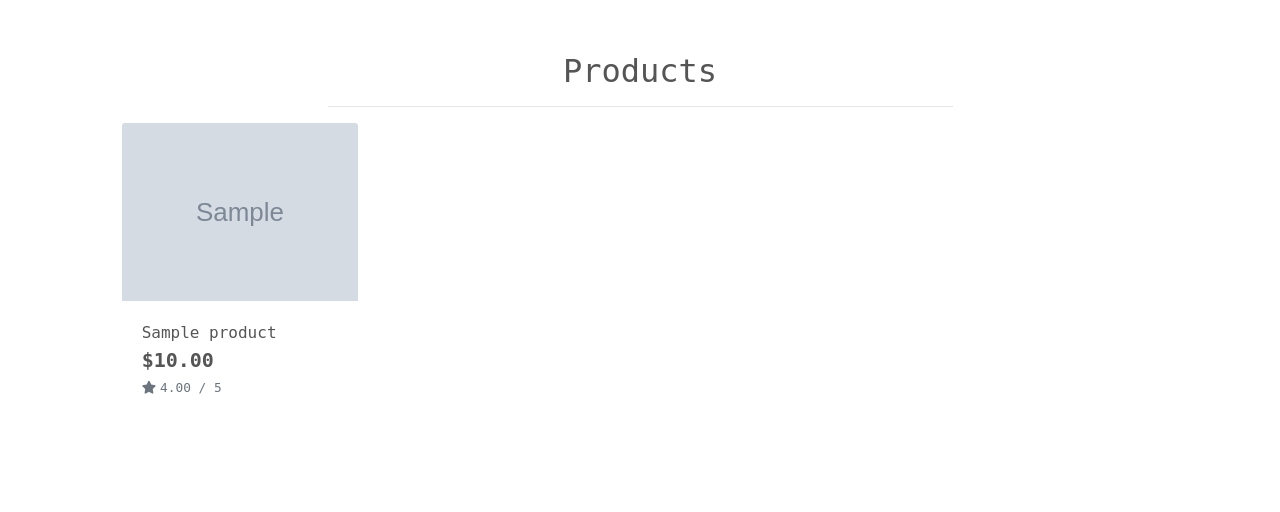
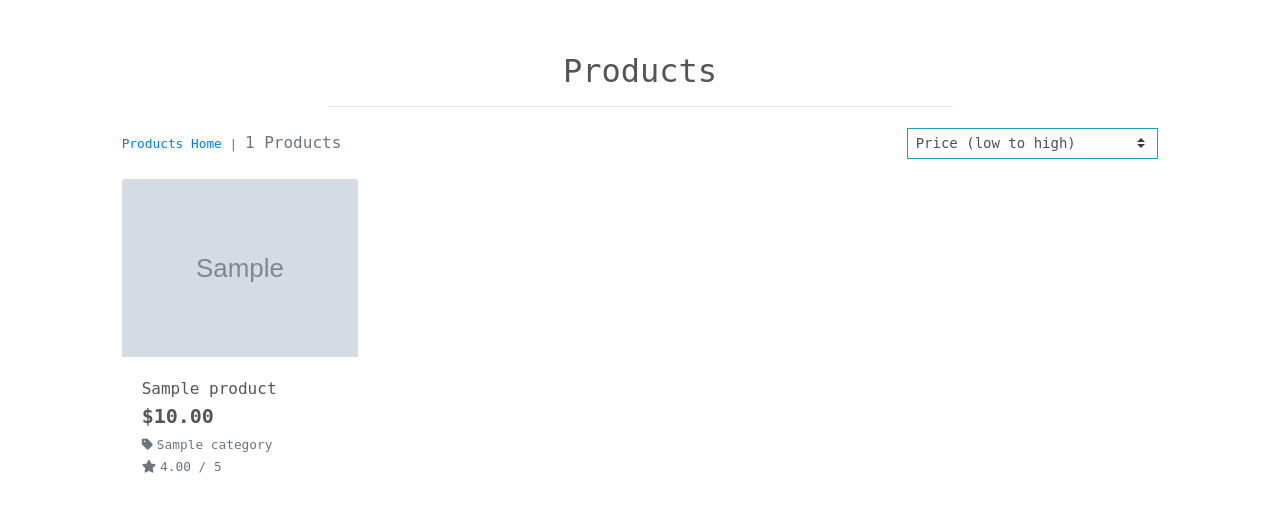
Before and after one commit to Code-Institute-Submissions/crwst, a Django app: a page that uses products/templates/products/products.html in a window 1280 px wide. Shown: the part 128-640 px from the top of the page. Run offline with Django 3.2, Linux system fonts and the light colour scheme; tables that the repository leaves empty hold one stand-in row (values such as "Sample post"); grey boxes marked "Sample" are stand-in pictures; some libraries are stand-ins or nearby versions.

Commit message:
Add product sorting and count to products page

```diff
--- a/products/templates/products/products.html
+++ b/products/templates/products/products.html
@@ -22,7 +22,33 @@
         </div>
         <div class="row">
             <div class="col-10 product-container offset-1">
-                <div class="row mt-1 mb-2"></div>
+                <div class="row mt-1 mb-2">
+                    <!-- Product sort options -->
+                    <div class="col-12 col-md-6 my-auto order-md-last d-flex justify-content-center justify-content-md-end">
+                        <div class="sort-select-wrapper w-50">
+                            <select id="sort-selector" class="custom-select custom-select-sm rounded-0 border border-{% if current_sorting != 'None_None' %}info{% else %}black{% endif %}">
+                                <option value="reset" {% if current_sorting == 'None_None' %}selected{% endif %}>Sort by...</option>
+                                <option value="price_asc" {% if current_sorting == 'price_asc' %}selected{% endif %}>Price (low to high)</option>
+                                <option value="price_desc" {% if current_sorting == 'price_desc' %}selected{% endif %}>Price (high to low)</option>
+                                <option value="rating_asc" {% if current_sorting == 'rating_asc' %}selected{% endif %}>Rating (low to high)</option>
+                                <option value="rating_desc" {% if current_sorting == 'rating_desc' %}selected{% endif %}>Rating (high to low)</option>
+                                <option value="name_asc" {% if current_sorting == 'name_asc' %}selected{% endif %}>Name (A-Z)</option>
+                                <option value="name_desc" {% if current_sorting == 'name_desc' %}selected{% endif %}>Name (Z-A)</option>
+                                <option value="category_asc" {% if current_sorting == 'category_asc' %}selected{% endif %}>Category (A-Z)</option>
+                                <option value="category_desc" {% if current_sorting == 'category_desc' %}selected{% endif %}>Category (Z-A)</option>
+                            </select>
+                        </div>
+                    </div>
+                    <!-- Product count search results -->
+                    <div class="col-12 col-md-6 order-md-first">
+                        <p class="text-muted mt-3 text-center text-md-left">
+                            {% if search_term or current_categories or current_sorting != 'None_None' %}
+                                <span class="small"><a href="{% url 'products' %}">Products Home</a> | </span>
+                            {% endif %}
+                            {{ products|length }} Products{% if search_term %} found for <strong>"{{ search_term }}"</strong>{% endif %}
+                        </p>
+                    </div>
+                </div>
                 <div class="row">
                     {% for product in products %}
                     <div class="col-sm-6 col-md-6 col-lg-4 col-xl-3">
@@ -43,6 +69,13 @@
                                 <div class="row">
                                     <div class="col">
                                         <p class="lead mb-0 text-left font-weight-bold">${{ product.price }}</p>
+                                        {% if product.category %}
+                                            <p class="small mt-1 mb-0">
+                                                <a class="text-muted" href="{% url 'products' %}?category={{ product.category.name }}">
+                                                    <i class="fas fa-tag mr-1"></i>{{ product.category.friendly_name }}
+                                                </a>
+                                            </p>
+                                        {% endif %}
                                         {% if product.rating %}
                                             <small class="text-muted"><i class="fas fa-star mr-1"></i>{{ product.rating }} / 5</small>
                                         {% else %}
--- a/products/views.py
+++ b/products/views.py
@@ -21,7 +21,8 @@ def all_products(request):
             if sortkey == 'name':
                 sortkey == 'lower_name'
                 products = products.annotate(lower_name=Lower('name'))
-
+            if sortkey == 'cateogry':
+                sortkey == 'category__name'
             if 'direction' in request.GET:
                 direction = request.GET['direction']
                 if direction == 'desc':
--- a/static/css/base.css
+++ b/static/css/base.css
@@ -36,6 +36,7 @@ ul {
     z-index: -1;
 
 }
+
 
 
 /* take from Bulma to keep icons consistent */
```
Also changed, not shown: products/templates/products/product_detail.html (+7 -0 lines).
